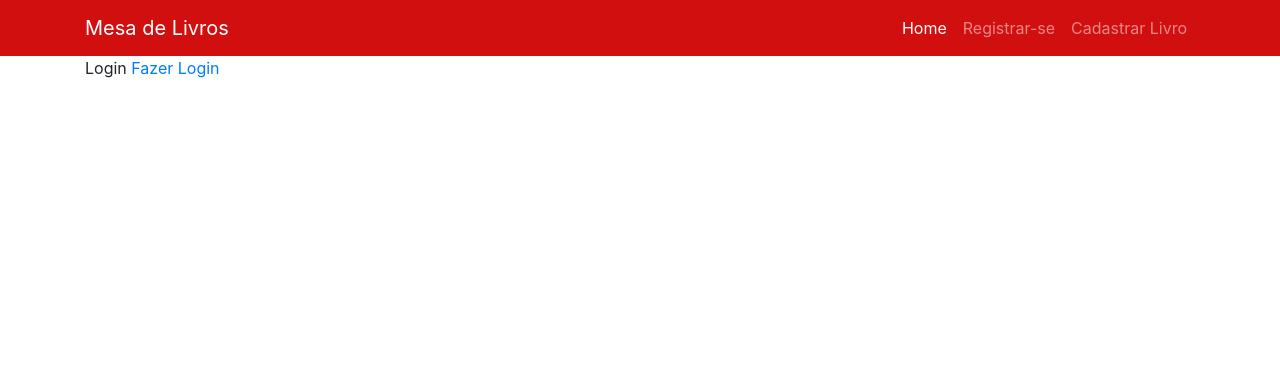
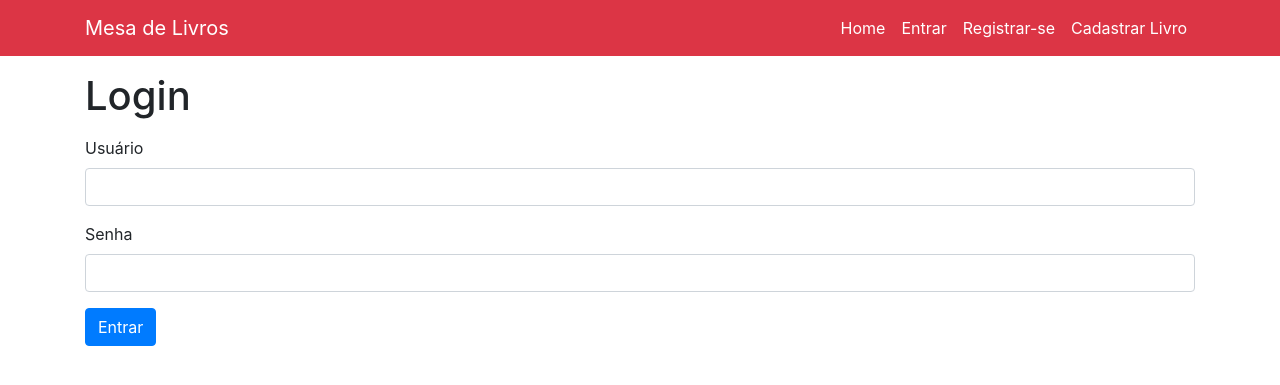
Before and after one commit to uadson/mesadelivros, a Django app: page /accounts/ in a window 1280 px wide. Shown: the top 385 px of the page. Run offline with Django 3.2, Linux system fonts and the light colour scheme; some libraries are stand-ins or nearby versions.

Commit message:
added login screen

```diff
--- a/accounts/templates/accounts/login.html
+++ b/accounts/templates/accounts/login.html
@@ -1,7 +1,20 @@
 {% extends 'base.html' %}
 
 {% block content %}
-Login
-{% include 'partials/_messages.html' %}
-<a href="{% url 'accounts:login' %}">Fazer Login</a>
+<h1 class="mt-3 mb-3">Login</h1>
+
+<form method="POST" action="{% url 'accounts:login' %}">
+  {% include 'partials/_messages.html' %}
+    {% csrf_token %}
+  <div class="form-group">
+    <label>Usuário</label>
+    <input type="text" name="usuario" value="{{request.POST.usuario}}" class="form-control">
+  </div>
+  <div class="form-group">
+    <label>Senha</label>
+    <input type="password" name="senha" class="form-control">
+  </div>
+  <button type="submit" class="btn btn-primary">Entrar</button>
+</form>
+
 {% endblock %}
--- a/templates/partials/_nav.html
+++ b/templates/partials/_nav.html
@@ -1,7 +1,7 @@
 {% load static %}
 
 
-<nav class="navbar navbar-expand-lg navbar-dark bg-dark static-top">
+<nav class="navbar navbar-expand-lg navbar-dark bg-danger static-top">
 <div class="container">
   <a class="navbar-brand" href="{% url 'website:index' %}">Mesa de Livros</a>
   <button class="navbar-toggler" type="button" data-toggle="collapse" data-target="#navbarResponsive" aria-controls="navbarResponsive" aria-expanded="false" aria-label="Toggle navigation">
@@ -9,15 +9,20 @@
   </button>
   <div class="collapse navbar-collapse" id="navbarResponsive">
     <ul class="navbar-nav ml-auto">
-      <li class="nav-item active">
-        <a class="nav-link" href="{% url 'website:index' %}">Home
+      <li class="nav-item">
+        <a class="nav-link active" href="{% url 'website:index' %}">Home
           <span class="sr-only">(current)</span>
         </a>
       </li>
-      <li class="nav-item">
+      <li class="nav-item active">
+        <a class="nav-link" href="{% url 'accounts:login' %}">Entrar
+          <span class="sr-only">(current)</span>
+        </a>
+      </li>
+      <li class="nav-item active">
         <a class="nav-link" href="{% url 'accounts:register' %}">Registrar-se</a>
       </li>
-      <li class="nav-item">
+      <li class="nav-item active">
         <a class="nav-link" href="#">Cadastrar Livro</a>
       </li>
     </ul>
```
Also changed, not shown: webapp/settings.py (+4 -4 lines).
